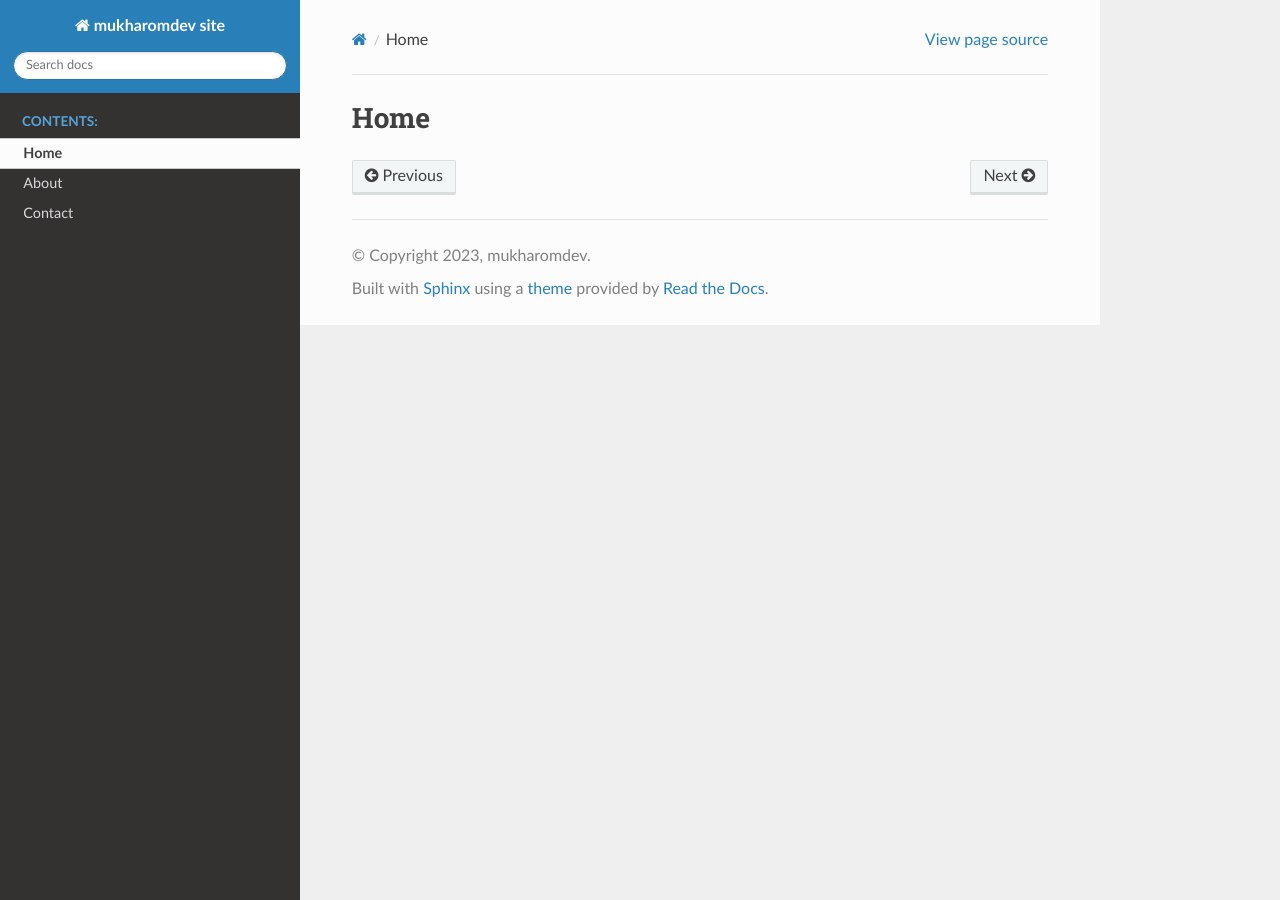
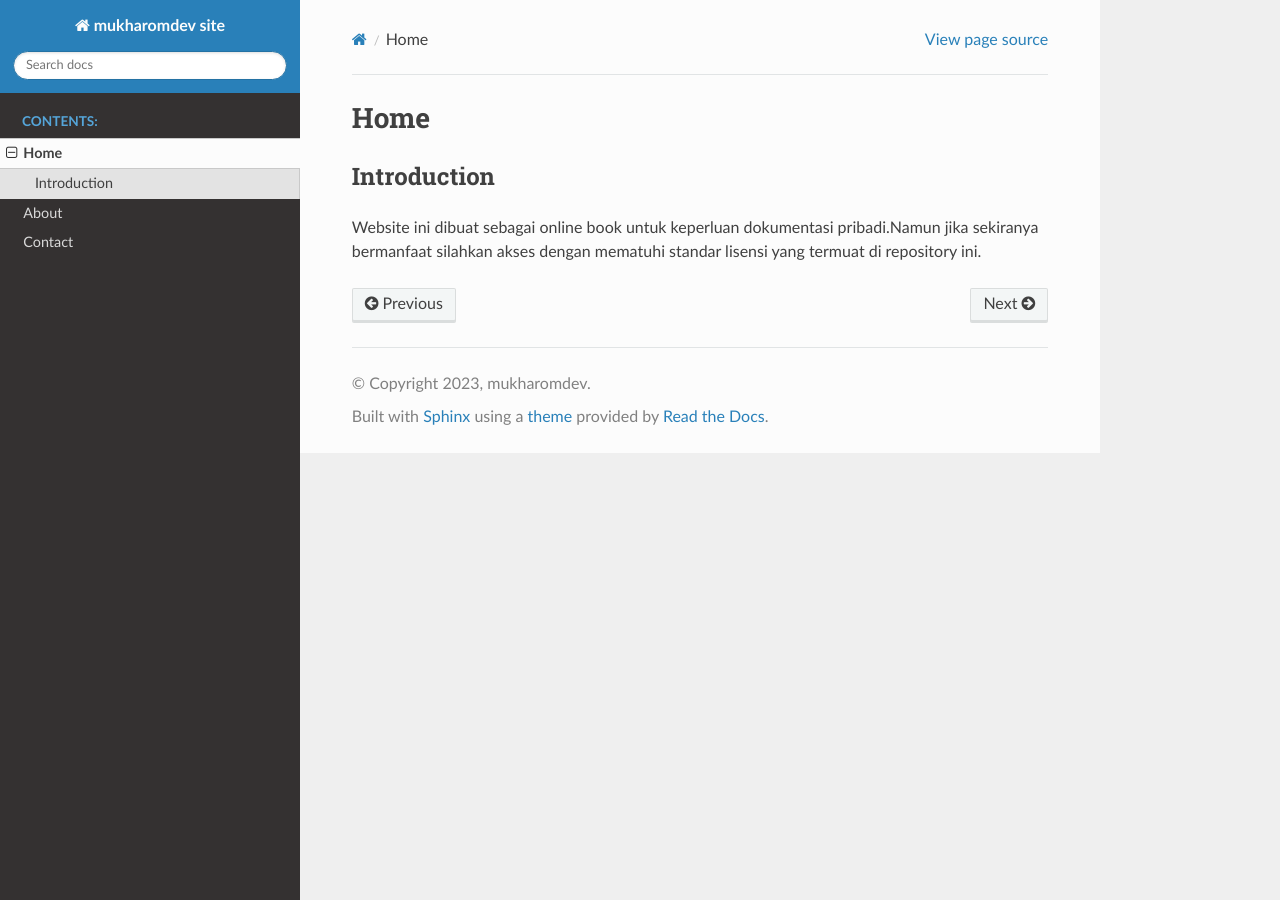
Before and after one commit to mukharomdev/mukharomdev, a Sphinx documentation site: the page built from docs/source/Home_Site.rst, in a window 1280 px wide. Built offline with Sphinx 7.4.7 and the Read the Docs theme 2.0.0, drawn with Linux system fonts in a browser that asks for light colours.

Commit message:
docs:update Home_Site.rst file

```diff
--- a/docs/source/Home_Site.rst
+++ b/docs/source/Home_Site.rst
@@ -1,3 +1,9 @@
 """""""""
 Home
 """""""""
+
+==============
+Introduction
+==============
+
+Website ini dibuat sebagai online book untuk keperluan dokumentasi pribadi.Namun jika sekiranya bermanfaat silahkan akses dengan mematuhi standar lisensi yang termuat di repository ini.
```
